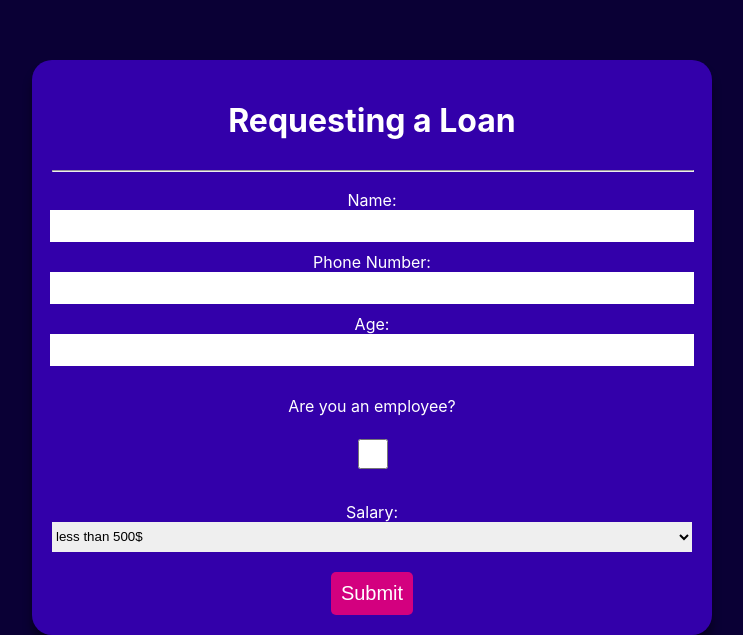
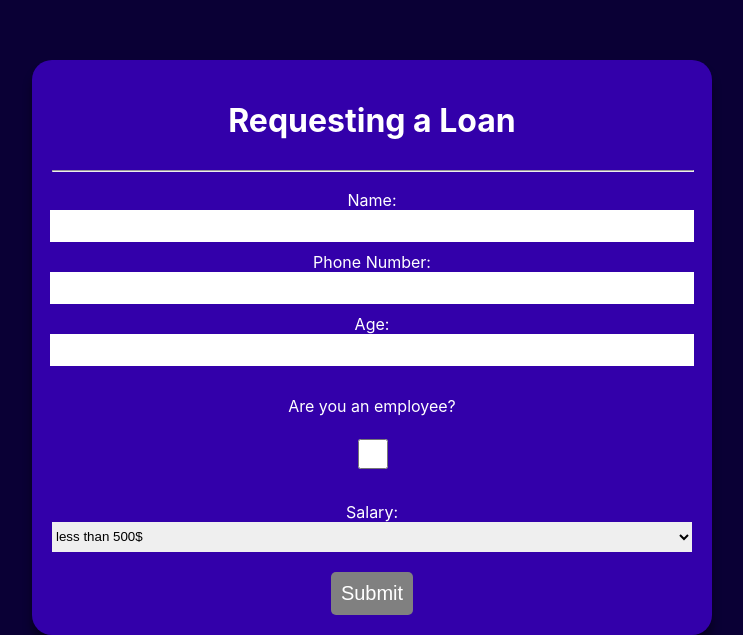
Before and after one commit to mohamadAlrimi/Loan-Application-Form, a React (Create React App) app: page / in a window 1280 px wide. Shown: the part 190-825 px from the top of the page, without its empty margins (268-1011 px from the left). Built offline with nearby package versions, Linux system fonts and the light colour scheme.

Commit message:
Building programing logic

```diff
--- a/src/FormStyles.css
+++ b/src/FormStyles.css
@@ -46,3 +46,6 @@ align-items: center;
     width: 90%;
     color: green;
 }
+.disabled {
+    background: gray !important;
+}
--- a/src/LoanForm.js
+++ b/src/LoanForm.js
@@ -1,26 +1,50 @@
 
 import "./FormStyles.css"
 import Modle from "./Modal"
+import { useState } from "react"
 export default function LoanForm(){
+    const[loanInputs,setLonaInputs   ]=useState({
+        name:"",
+        phoneNumber:"",
+        age:"",
+        isemployee :"false",
+        salaryRange:"",
+    })
+    function handlFormSubmit(event){
+        event.preventDefault();
+        alert("hello")
+
+    }
+    const btnIsDisabled = loanInputs.name === "" || loanInputs.age === "" || loanInputs.phoneNumber === "";
     return(<div className="flex" style={{flexDirection:"column"}}>
     <form  id="loan-form"className="flex" style={{flexDirection:"column"}}>
         <h1>Requesting a Loan </h1>
        <hr/>
         <label>Name:</label>
-        <input ></input>
+        <input value={loanInputs.name} onChange={(event)=>{
+            setLonaInputs({...loanInputs , name : event.target.value})
+        }} ></input>
         <label>Phone Number:</label>
-        <input ></input>
+        <input value={loanInputs.phoneNumber} onChange={(event)=>{
+            setLonaInputs({...loanInputs , phoneNumber : event.target.value})
+        }} ></input>
         <label>Age:</label>
-        <input ></input>
+        <input value={loanInputs.age} onChange={(event)=>{
+            setLonaInputs({...loanInputs , age : event.target.value})
+        }} ></input>
         <label style={{marginTop:"30px"}}>Are you an employee?</label> <br></br>
-        <input type="checkbox"/> <br/>
+        <input type="checkbox" value={loanInputs.isemployee} onChange={(event)=>{
+            setLonaInputs({...loanInputs , isemployee : event.target.checked})
+        }}  /> <br/>
         <label>Salary:</label>
-       <select>
+       <select value={loanInputs.salaryRange} onChange={(event)=>{
+            setLonaInputs({...loanInputs , salaryRange : event.target.value})
+        }} >
         <option>less than 500$</option>
         <option>between 500$ and 2000$</option>
         <option>above 2000$</option>
        </select>
-        <button id="submit-loan-btn">Submit</button>
+        <button onClick={handlFormSubmit} className={btnIsDisabled ? "disabled" : ""} disabled={btnIsDisabled} id="submit-loan-btn">Submit</button>
 
         </form>
         {/* <Modle/> */}
```
